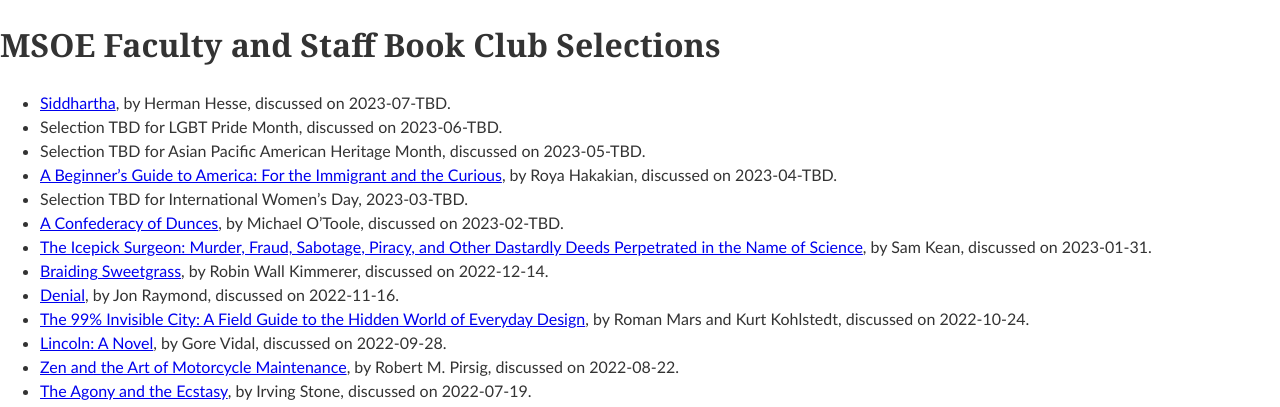
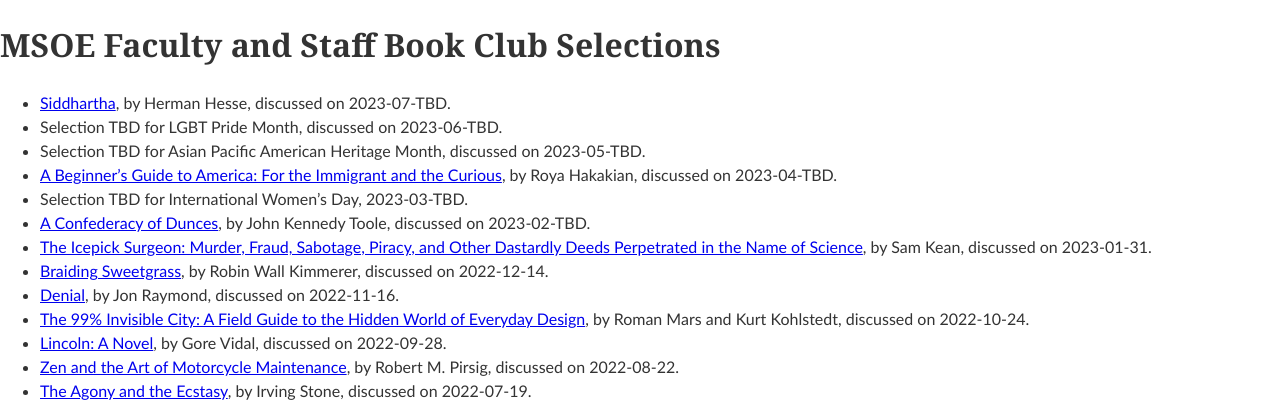
Before and after one commit to edurant/edurant.github.io, a Jekyll site: the page built from misc/bookClub.md, in a window 1280 px wide. Shown: the top 407 px of the page. Built offline with Jekyll 4.4.1, drawn with Linux system fonts in a browser that asks for light colours; our own code applies the rules of GitHub Pages for plain Markdown files.

Commit message:
book club: author name correction

```diff
--- a/misc/bookClub.md
+++ b/misc/bookClub.md
@@ -7,7 +7,7 @@
 * Selection TBD for Asian Pacific American Heritage Month, discussed on 2023-05-TBD.
 * [A Beginner's Guide to America: For the Immigrant and the Curious](https://bookshop.org/books/a-beginner-s-guide-to-america-for-the-immigrant-and-the-curious/9780525656067), by Roya Hakakian, discussed on 2023-04-TBD.
 * Selection TBD for International Women's Day, 2023-03-TBD.
-* [A Confederacy of Dunces](https://bookshop.org/books/a-confederacy-of-dunces-9780802130204), by Michael O’Toole, discussed on 2023-02-TBD.
+* [A Confederacy of Dunces](https://bookshop.org/books/a-confederacy-of-dunces-9780802130204), by John Kennedy Toole, discussed on 2023-02-TBD.
 * [The Icepick Surgeon: Murder, Fraud, Sabotage, Piracy, and Other Dastardly Deeds Perpetrated in the Name of Science](https://bookshop.org/p/books/the-icepick-surgeon-murder-fraud-sabotage-piracy-and-other-dastardly-deeds-perpetrated-in-the-name-of-science-sam-kean/15723245?ean=9780316496513), by Sam Kean, discussed on 2023-01-31.
 * [Braiding Sweetgrass](https://bookshop.org/books/braiding-sweetgrass-3e12996d-ea04-4dd2-b9a9-04cfd82f361f/9781571313560), by Robin Wall Kimmerer, discussed on 2022-12-14.
 * [Denial](https://bookshop.org/books/denial-9781982181833), by Jon Raymond, discussed on 2022-11-16.
```
